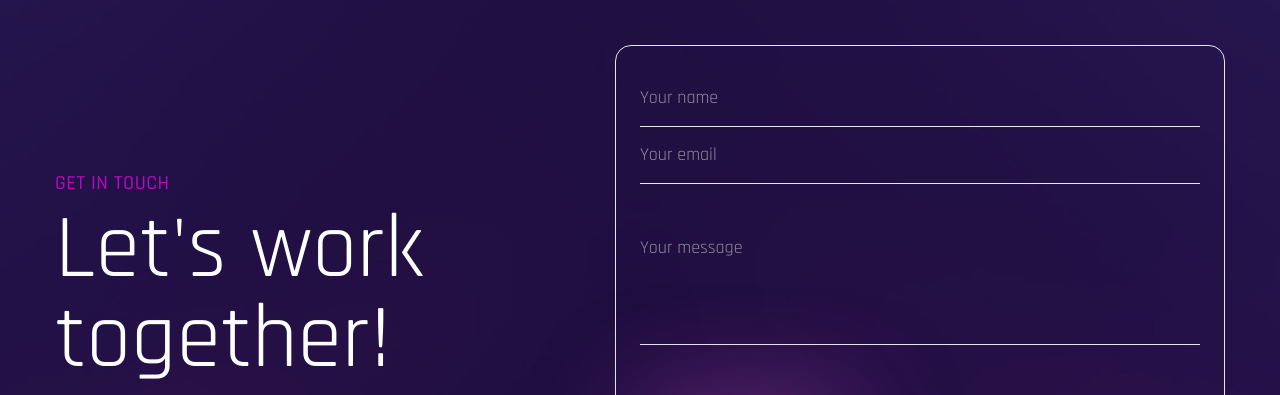
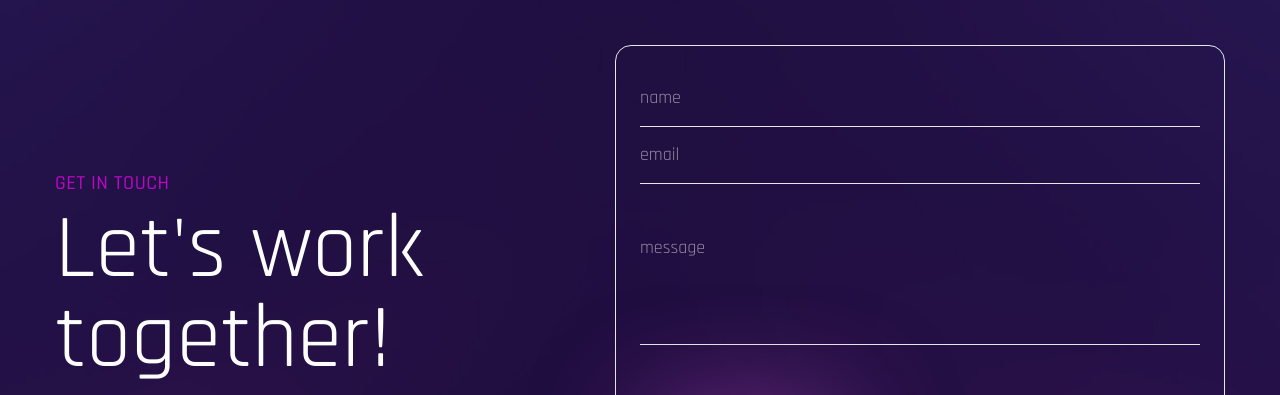
Before and after one commit to Tahckn/portfolio, a React (Create React App) app: page / in a window 1280 px wide. Shown: the part 3272-3667 px from the top of the page. Built offline with nearby package versions, Linux system fonts and the light colour scheme; a web font is replaced by a local one.

Commit message:
update about works and navigation bar fix

```diff
--- a/src/components/Contact.js
+++ b/src/components/Contact.js
@@ -1,8 +1,8 @@
-import React, { useRef, useState } from 'react'
+import React, {useRef, useState} from 'react'
 import emailjs from '@emailjs/browser'
-import { motion } from 'framer-motion'
-import { fadeIn } from '../variants'
-import { ToastContainer, toast } from 'react-toastify'
+import {motion} from 'framer-motion'
+import {fadeIn} from '../variants'
+import {ToastContainer, toast} from 'react-toastify'
 import 'react-toastify/dist/ReactToastify.css'
 
 const Contact = () => {
@@ -51,7 +51,7 @@ const Contact = () => {
     }
 
     return (
-    <section className="py-16 lg:section" id="contact">
+        <section className="section my-28 lg:my-0" id="contact">
             <div className="container mx-auto">
                 <div className="flex flex-col lg:flex-row ">
                     {/* text  */}
@@ -59,7 +59,7 @@ const Contact = () => {
                         variants={fadeIn('right', 0.3)}
                         initial="hidden"
                         whileInView={'show'}
-            viewport={{ once: false, amount: 0.3 }}
+                        viewport={{once: false, amount: 0.3}}
                         className="flex-1 flex lg:justify-start items-center lg:text-left text-center justify-center"
                     >
                         <div>
@@ -67,7 +67,7 @@ const Contact = () => {
                                 Get in touch
                             </h4>
                             <h2 className="text-[45px] lg:text-[90px] leading-none mb-12 ">
-                Let's work <br /> together!
+                                Let's work <br/> together!
                             </h2>
                         </div>
                     </motion.div>
@@ -76,7 +76,7 @@ const Contact = () => {
                         variants={fadeIn('left', 0.4)}
                         initial="hidden"
                         whileInView={'show'}
-            viewport={{ once: false, amount: 0.3 }}
+                        viewport={{once: false, amount: 0.3}}
                         className="flex-1 border rounded-2xl flex flex-col gap-y-6 pb-24 p-6 items-start"
                     >
                         <form ref={form} onSubmit={sendEmail}>
@@ -84,19 +84,21 @@ const Contact = () => {
                                 className="bg-transparent border-b py-3 outline-none w-full placeholder:text-white/50 focus:border-accent transition-all "
                                 type="text"
                                 name="user_name"
-                placeholder="Your name"
+                                title={'3 characters minimum'}
+                                pattern={'[A-Za-z]{3,}'}
+                                placeholder="name"
                                 required
                             />
                             <input
                                 className="bg-transparent border-b py-3 outline-none w-full placeholder:text-white/50 focus:border-accent transition-all "
                                 type="email"
                                 name="user_email"
-                placeholder="Your email"
+                                placeholder="email"
                                 required
                             />
                             <textarea
                                 className="resize-none bg-transparent border-b py-12 outline-none w-full placeholder:text-white/50 focus:border-accent transition-all mb-12"
-                placeholder="Your message"
+                                placeholder="message"
                                 name="message"
                                 required
                             ></textarea>
--- a/src/components/Header.js
+++ b/src/components/Header.js
@@ -6,7 +6,10 @@ const Header = () => {
     <header className="py-8">
       <div className="container mx-auto">
         <div className="flex justify-between items-center">
-          <a href="#">
+          <Link
+          to="about"
+          className="cursor-pointer"
+          >
             {' '}
             <h1 className="logom font-bold font-secondary uppercase -mb-3 text-5xl">
               Taha
@@ -14,7 +17,7 @@ const Header = () => {
             <span className="text-white font-secondary font-bold text-5xl">
               ÇEKEN
             </span>{' '}
-          </a>
+          </Link>
 
           <Link
             to="contact"
--- a/src/components/Work.js
+++ b/src/components/Work.js
@@ -43,19 +43,19 @@ const Work = () => {
                 <img
                   className="group-hover:scale-125 transition-all duration-500"
                   src={
-                    'https://github.com/Tahckn/listify/raw/main/public/chrome_WPcwWXt9Sa.png'
+                    'https://raw.githubusercontent.com/Tahckn/portfolio/main/public/%7B4345B20A-4F46-4374-870D-07778580A0A5%7D.png'
                   }
-                  alt=""
+                  alt="listify"
                 />
                 {/* pretitle  */}
                 <div className="absolute -bottom-full left-12 group-hover:bottom-24 transition-all duration-500 z-50 ">
                   <span className="text-gradient ">
-                    Save and share your playlists
+                    E-commerce Website
                   </span>
                 </div>
                 {/* title */}
                 <div className="absolute -bottom-full left-12 group-hover:bottom-14 transition-all duration-700 z-50 ">
-                  <span className="text-3xl text-white">Listify</span>
+                  <span className="text-3xl text-white">Sabba Home</span>
                 </div>
               </div>
             </a>
@@ -69,7 +69,7 @@ const Work = () => {
           >
             {/* image  */}
             <a
-              href="https://relyonrhythm.netlify.app/"
+              href="https://www.kfagames.com"
               target="_blank"
               rel="noreferrer"
             >
@@ -80,17 +80,19 @@ const Work = () => {
                 <img
                   className="group-hover:scale-125 transition-all duration-500"
                   src={
-                    'https://github.com/Tahckn/rely-on-rhythm/raw/main/public/rely-on-rhythm_VATm37jU7V.png'
+                    'https://raw.githubusercontent.com/Tahckn/portfolio/main/public/%7BD5A44983-475C-4693-9DF6-96A6C96AE4C1%7D.png'
                   }
-                  alt=""
+                  alt="kfa games"
                 />
                 {/* pretitle  */}
                 <div className="absolute -bottom-full left-12 group-hover:bottom-24 transition-all duration-500 z-50 ">
-                  <span className="text-gradient ">Online Music Stream</span>
+                  <span className="text-gradient ">Dynamic Game Company Website</span>
                 </div>
                 {/* title */}
                 <div className="absolute -bottom-full left-12 group-hover:bottom-14 transition-all duration-700 z-50 ">
-                  <span className="text-3xl text-white">Rely On Rhythm</span>
+                  <span className="text-3xl text-white">
+                    KFA Games
+                  </span>
                 </div>
               </div>
             </a>
@@ -109,7 +111,7 @@ const Work = () => {
                   src={
                     'https://raw.githubusercontent.com/Tahckn/spot-control/main/public/assets/msedge_lnosRCIkbm.png'
                   }
-                  alt=""
+                  alt="spot control"
                 />
                 {/* pretitle  */}
                 <div className="absolute -bottom-full left-12 group-hover:bottom-24 transition-all duration-500 z-50 ">
--- a/src/index.css
+++ b/src/index.css
@@ -90,7 +90,7 @@ input:-webkit-autofill:active {
 
 @layer base {
   body {
-    @apply scroll-smooth font-secondary text-lg leading-8 text-white;
+    @apply scroll-smooth font-secondary text-lg leading-8 text-white overflow-x-hidden;
   }
   .h2 {
     @apply font-primary text-[32px] mb-6 tracking-[10%] uppercase;
@@ -118,7 +118,7 @@ input:-webkit-autofill:active {
     @apply object-cover;
   }
   .section {
-    @apply py-8 lg:py-24 lg:h-screen flex items-center;
+    @apply py-12 lg:py-24 lg:h-screen flex items-center;
   }
 
   input[type='submit']:disabled {
```
Also changed, not shown: 2 other files (tests, documents, lock files or other folders). Lines whose indentation alone changed are shown as unchanged.
